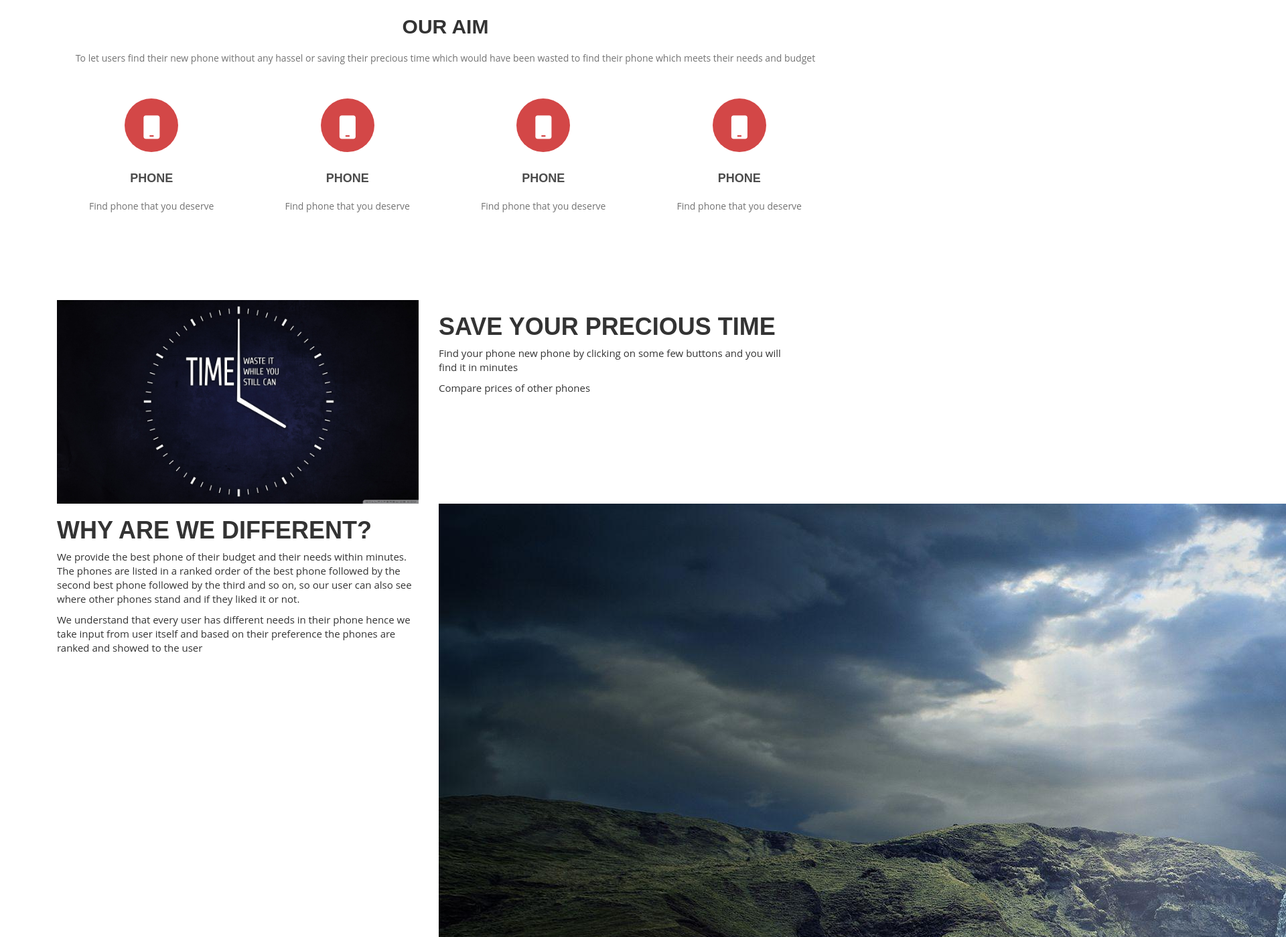
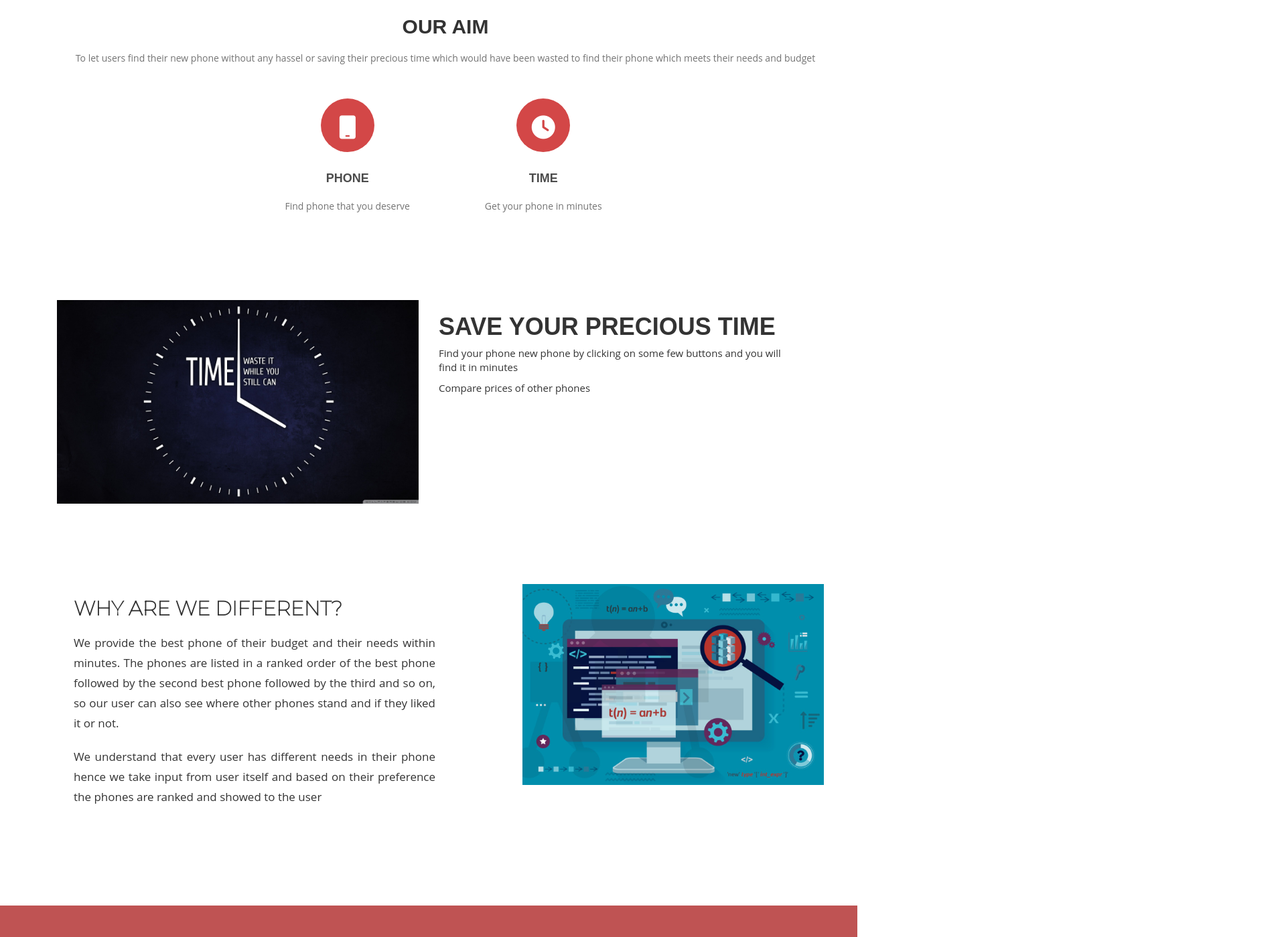
Before and after one commit to pranavkolambkar23/phone-recommender-ui, a plain HTML site: page index.html in a window 1280 px wide. Shown: the part 907-2306 px from the top of the page at 67% size, 1920 px wide, since content can reach past the window. Drawn offline with Linux system fonts and the light colour scheme.

Commit message:
added new images and changed the images in index html

```diff
--- a/css/style.css
+++ b/css/style.css
@@ -153,7 +153,7 @@ b{
 /*Header CSS begins here*/
 
 .header{
-  background-image: linear-gradient(rgba(0,0,0,0.8), rgba(0,0,0,0.8)), url(../images/blur.jpg);
+  background-image: linear-gradient(rgba(0,0,0,0.8), rgba(0,0,0,0.8)), url(../images/paul-hanaoka-HbyYFFokvm0-unsplash.jpg);
   background-size: cover;
   background-position: center;
   height: 100vh;
--- a/index.html
+++ b/index.html
@@ -116,28 +116,16 @@
                 <p>To let users find their new phone without any hassel or saving their precious time which would have been wasted to find their phone which meets their needs and budget</p>
 
                 <div class="row">
-                    <div class="col-lg-3 col-md-3">
+                    <div class="col-lg-3 col-md-3 col-lg-offset-3">
                         <i class="fa-solid fa-mobile"></i>
                         <h4>Phone</h4>
                         <p>Find phone that you deserve </p>
                     </div>
 
                     <div class="col-lg-3 col-md-3">
-                        <i class="fa-solid fa-mobile"></i>
-                        <h4>Phone</h4>
-                        <p>Find phone that you deserve </p>
-                    </div>
-
-                    <div class="col-lg-3 col-md-3">
-                        <i class="fa-solid fa-mobile"></i>
-                        <h4>Phone</h4>
-                        <p>Find phone that you deserve </p>
-                    </div>
-
-                    <div class="col-lg-3 col-md-3">
-                        <i class="fa-solid fa-mobile"></i>
-                        <h4>Phone</h4>
-                        <p>Find phone that you deserve </p>
+                        <i class="fa-solid fa-clock"></i>
+                        <h4>Time</h4>
+                        <p>Get your phone in minutes</p>
                     </div>
                 </div>
 
@@ -162,7 +150,7 @@
 
         <!-- Mission section starts here -->
 
-        <div id="why_are_we_different" class="why_are_we_different">
+        <div id="why_are_we_different" class="mission">
             <div class="container">
                 <div class="col-lg-6 col-md-6" id="left-side">
                     <h1>Why are we different?</h1>
@@ -171,7 +159,7 @@
                 </div>
 
                 <div class="col-lg-6 col-md-6" id="right-side">
-                    <img src="images/wp4469691-2560x1600-wallpapers.jpg">
+                    <img src="images/ds_blog.jpg">
                 </div>
             </div>
         </div>
```
Also changed, not shown: input.html (+2 -1 lines), images/ds_blog.jpg (added), images/paul-hanaoka-HbyYFFokvm0-unsplash.jpg (added).
